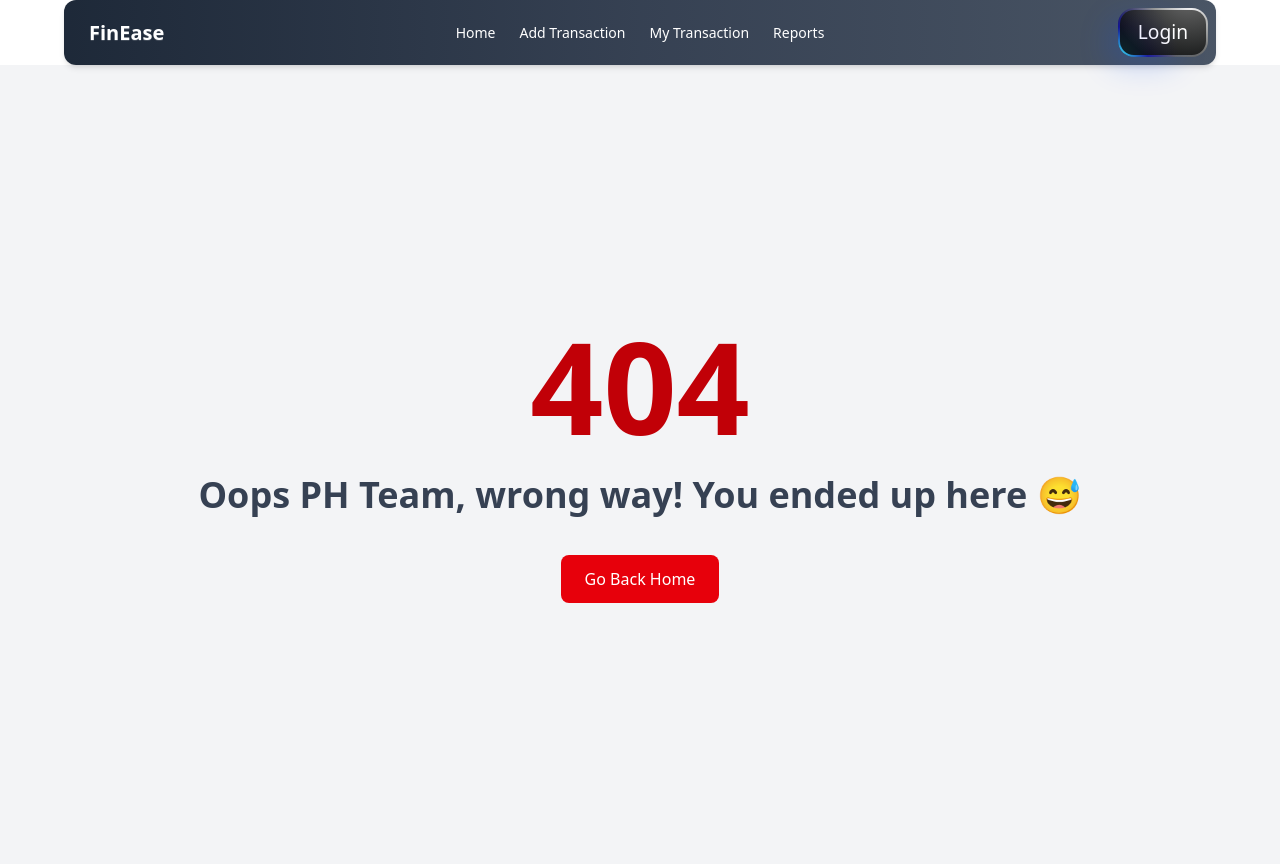
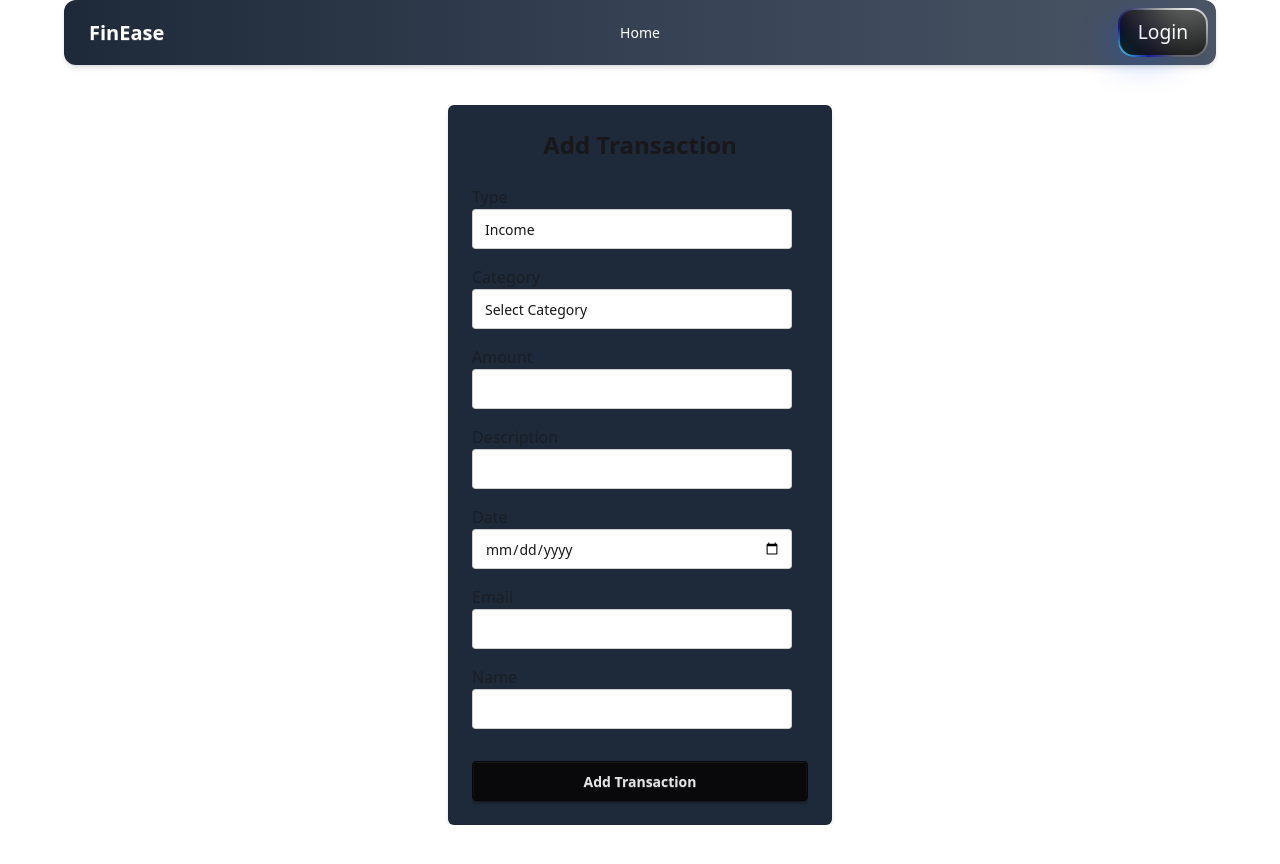
Before and after one commit to Xubaear/Assignment-10-client, a React (Vite) app: page /add-transaction in a window 1280 px wide. Before the commit this address had no page. After the commit the page ends 825 px from the top, so only its background shows below. Built offline with nearby package versions, Linux system fonts and the light colour scheme; no server answers.

Commit message:
added several chnages

```diff
--- a/package.json
+++ b/package.json
@@ -17,6 +17,7 @@
     "react-router": "^7.9.5",
     "recharts": "^3.4.1",
     "sweetalert": "^2.1.2",
+    "sweetalert2": "^11.26.3",
     "tailwindcss": "^4.1.17"
   },
   "devDependencies": {
--- a/src/Components/Home.jsx
+++ b/src/Components/Home.jsx
@@ -1,13 +1,22 @@
-import React from 'react';
+import React, { useEffect } from 'react';
 import Banner from './Banner';
 import Footer from './Footer';
 
+
+
+
 const Home = () => {
+
+    useEffect(() => {
+    document.title = 'Home';
+  }, []);
     return (
         <div>
+            <Banner></Banner>
+            <Footer></Footer>
 
-                <Banner></Banner>
-                <Footer></Footer>
+
+
 
 
         </div>
--- a/src/Components/Navbar.jsx
+++ b/src/Components/Navbar.jsx
@@ -1,50 +1,83 @@
-import React from 'react';
-import { Link } from 'react-router';
+import React, { useContext, useState } from "react";
+import { Link } from "react-router";
+import { AuthContext } from "../Provider/AuthProvider";
 
 const Navbar = () => {
+  const { user, logOut } = useContext(AuthContext); // get user & logout
+  const [dropdownOpen, setDropdownOpen] = useState(false);
 
+  const handleLogout = () => {
+    logOut().catch(err => console.log(err));
+    setDropdownOpen(false);
+  };
 
-    const links = <>
-     <li><a>Home</a></li>
-            <li><a>Add Transaction</a></li>
-            <li><a>My Transaction</a></li>
-            <li><a>Reports</a></li>
+  const links = (
+    <>
+      <Link to="/"><li><a>Home</a></li></Link>
+      {user && <Link to="/add-transaction"><li><a>Add Transaction</a></li></Link>}
+      {user && <Link to="/my-transactions"><li><a>My Transaction</a></li></Link>}
+      {user && <Link to="/reports"><li><a>Reports</a></li></Link>}
     </>
-
-
-
+  );
 
   return (
     <div className="navbar bg-linear-to-r from-gray-800 via-gray-700 to-gray-600 text-white shadow-md max-w-6xl mx-auto rounded-xl">
       <div className="navbar-start">
         <div className="dropdown">
-      <div tabIndex={0} role="button" className="btn btn-ghost lg:hidden">
-        <svg xmlns="http://www.w3.org/2000/svg" className="h-5 w-5" fill="none" viewBox="0 0 24 24" stroke="currentColor"> <path strokeLinecap="round" strokeLinejoin="round" strokeWidth="2" d="M4 6h16M4 12h8m-8 6h16" /> </svg>
+          <div
+            tabIndex={0}
+            role="button"
+            className="btn btn-ghost lg:hidden"
+            onClick={() => setDropdownOpen(!dropdownOpen)}
+          >
+            <svg xmlns="http://www.w3.org/2000/svg" className="h-5 w-5" fill="none" viewBox="0 0 24 24" stroke="currentColor">
+              <path strokeLinecap="round" strokeLinejoin="round" strokeWidth="2" d="M4 6h16M4 12h8m-8 6h16" />
+            </svg>
           </div>
-      <ul
-        tabIndex="-1"
-        className="menu menu-sm dropdown-content bg-base-100 rounded-box z-1 mt-3 w-52 p-2 shadow">
+          {dropdownOpen && (
+            <ul className="menu menu-sm dropdown-content bg-base-100 rounded-box z-10 mt-3 w-52 p-2 shadow">
               {links}
+              {user && (
+                <li className="mt-2 border-t pt-2">
+                  <span className="block px-2 py-1">{user.email}</span>
+                  <button onClick={handleLogout} className="btn btn-error btn-sm w-full mt-1">Logout</button>
+                </li>
+              )}
             </ul>
+          )}
         </div>
 
-    <Link to='/' className="btn btn-ghost text-xl">FinEase</Link>
+        <Link to="/" className="btn btn-ghost text-xl">FinEase</Link>
       </div>
+
       <div className="navbar-center hidden lg:flex">
         <ul className="menu menu-horizontal px-1">
           {links}
         </ul>
       </div>
+
       <div className="navbar-end">
-    <a>
-    <button class="button ">
-  <div class="blob1"></div>
-  <div class="blob2"></div>
-  <div class="inner">Login</div>
-</button></a>
+        {!user ? (
+          <Link to="/login">
+            <button className="button">
+              <div className="blob1"></div>
+              <div className="blob2"></div>
+              <div className="inner">Login</div>
+            </button>
+          </Link>
+        ) : (
+          <div className="relative">
+            <button onClick={() => setDropdownOpen(!dropdownOpen)} className="btn btn-ghost">
+              {user.email}
+            </button>
+            {dropdownOpen && (
+              <div className="absolute right-0 mt-2 w-40 bg-base-100 rounded shadow-lg p-2">
+                <button onClick={handleLogout} className="btn btn-error w-full">Logout</button>
               </div>
-
-
+            )}
+          </div>
+        )}
+      </div>
     </div>
   );
 };
--- a/src/Page/AddTransaction.jsx
+++ b/src/Page/AddTransaction.jsx
@@ -1,60 +1,143 @@
-import { useEffect, useState } from "react";
-import Swal from "sweetalert2";
+import React, { useState, useContext, useEffect } from 'react';
+import { AuthContext } from '../Provider/AuthProvider';
 
 const AddTransaction = () => {
-  useEffect(()=>{
-      document.title= 'Add Transaction'
-    })
-  const [formData, setFormData] = useState({
-    type: "income",
-    category: "",
-    amount: "",
-    description: "",
-    date: "",
-    email: "user@gmail.com",
-    name: "Hero"
-  });
 
-  const handleChange = (e) => {
-    setFormData({ ...formData, [e.target.name]: e.target.value });
-  };
+  const { user } = useContext(AuthContext);
+
+
+  const [type, setType] = useState('income');
+  const [category, setCategory] = useState('');
+  const [amount, setAmount] = useState('');
+  const [description, setDescription] = useState('');
+  const [date, setDate] = useState('');
+
 
   const handleSubmit = async (e) => {
     e.preventDefault();
-    const res = await fetch("http://localhost:5173//add-transaction", {
-      method: "POST",
-      headers: { "Content-Type": "application/json" },
-      body: JSON.stringify(formData),
-    });
-    if (res.ok) {
-      Swal.fire("Success!", "Transaction added successfully!", "success");
-      setFormData({ ...formData, amount: "", description: "", date: "" });
+
+
+    const transactionData = {
+      type,
+      category,
+      amount: parseFloat(amount),
+      description,
+      date: new Date(date),
+      email: user?.email,
+      name: user?.displayName,
+    };
+
+    try {
+
+
+      const res = await fetch('http://localhost:3000/add-transaction', {
+        method: 'POST',
+        headers: { 'Content-Type': 'application/json' },
+        body: JSON.stringify(transactionData),
+      });
+
+      const data = await res.json();
+
+      if (data.insertedId) {
+        alert('Transaction added successfully!');
+        setType('income');
+        setCategory('');
+        setAmount('');
+        setDescription('');
+        setDate('');
+      }
+    } catch (err) {
+      console.error(err);
+      alert('Failed to add transaction!');
     }
   };
 
+  useEffect(() => {
+    document.title = 'Add Transaction';
+  }, []);
+
   return (
-    <div className="max-w-md mx-auto mt-10 bg-base-200 p-6 rounded-xl shadow">
-      <h2 className="text-2xl font-bold mb-4 text-center">Add Transaction</h2>
-      <form onSubmit={handleSubmit} className="space-y-4">
+    <div className="max-w-sm mx-auto mt-10 p-6 bg-gray-800 shadow-md rounded-md">
+      <h2 className="text-2xl font-bold mb-6 text-center">Add Transaction</h2>
+      <form onSubmit={handleSubmit}>
 
-        <select name="type" value={formData.type} onChange={handleChange} className="select select-bordered w-full">
+        <label className="label">Type</label> <br />
+        <select
+          className="input mb-4"
+          value={type}
+          onChange={(e) => setType(e.target.value)}
+        >
           <option value="income">Income</option>
           <option value="expense">Expense</option>
         </select>
+<br />
 
-        <select name="category" value={formData.category} onChange={handleChange} className="select select-bordered w-full">
+        <label className="label">Category</label>
+      <br />
+        <select
+          className="input mb-4"
+          value={category}
+          onChange={(e) => setCategory(e.target.value)}
+          required
+        >
           <option value="">Select Category</option>
-          <option value="salary">Salary</option>
           <option value="home">Home</option>
           <option value="food">Food</option>
-          <option value="others">Others</option>
+          <option value="salary">Salary</option>
+          <option value="other">Other</option>
         </select>
 
-        <input type="number" name="amount" placeholder="Amount" value={formData.amount} onChange={handleChange} className="input input-bordered w-full" required />
-        <input type="text" name="description" placeholder="Description" value={formData.description} onChange={handleChange} className="input input-bordered w-full" />
-        <input type="date" name="date" value={formData.date} onChange={handleChange} className="input input-bordered w-full" required />
+   <br />
+        <label className="label">Amount</label>
+        <br />
+        <input
+          type="number"
+          className="input mb-4"
+          value={amount}
+          onChange={(e) => setAmount(e.target.value)}
+          required
+        />
 
-        <button type="submit" className="btn btn-primary w-full">Add Transaction</button>
+
+        <label className="label">Description</label>
+        <input
+          type="text"
+          className="input mb-4"
+          value={description}
+          onChange={(e) => setDescription(e.target.value)}
+        />
+<br />
+
+        <label className="label">Date</label> <br />
+        <input
+          type="date"
+          className="input mb-4"
+          value={date}
+          onChange={(e) => setDate(e.target.value)}
+          required
+        />
+
+       <br />
+        <label className="label">Email</label><br />
+        <input
+          type="text"
+          className="input mb-4"
+          value={user?.email || ''}
+          readOnly
+        />
+
+      <br />
+        <label className="label">Name</label> <br />
+        <input
+          type="text"
+          className="input mb-4"
+          value={user?.displayName || ''}
+          readOnly
+        />
+
+        <button type="submit" className="btn btn-neutral w-full mt-4">
+          Add Transaction
+        </button>
       </form>
     </div>
   );
--- a/src/Page/Login.jsx
+++ b/src/Page/Login.jsx
@@ -1,100 +1,71 @@
 import React, { useContext, useEffect, useRef } from 'react';
 import { Link, useLocation, useNavigate } from 'react-router';
 import { AuthContext } from '../Provider/AuthProvider';
-import { getAuth, sendPasswordResetEmail } from 'firebase/auth';
-import app from '../Firebase/firebase.config';
-
 
 const Login = () => {
 
-  useEffect(()=>{
-  document.title= ''
-},[])
 
-  const {signIn, signInWithGoogle}= useContext(AuthContext)
-
-  const emailRef= useRef()
+  useEffect(() => {
+    document.title = 'Login';
+  }, []);
 
 
-
-   const handleForgetPassword= ()=>{
-
-const auth = getAuth(app);
-const email = emailRef.current.value
-navigate('/forgetpassword', { state: { email } });
-console.log('vule gesi', email)
+  const { signIn, signInWithGoogle } = useContext(AuthContext);
 
 
-sendPasswordResetEmail(auth, email)
-.then(()=>{
-  alert('Please check your email')
-})
-.catch()
-}
-  const navigate= useNavigate()
-  const location= useLocation()
+  const emailRef = useRef();
 
 
-  const handleLogin =(e)=>{
-e.preventDefault()
+  const navigate = useNavigate();
+  const location = useLocation();
 
 
-const form = e.target
-const email =form.email.value
-const password = form.password.value
+  const handleLogin = (e) => {
+    e.preventDefault();
+    const form = e.target;
+    const email = form.email.value;
+    const password = form.password.value;
+
+    signIn(email, password)
+      .then(res => {
+        const user = res.user;
+        console.log(user);
+
+        const from = location.state?.from?.pathname || '/';
+        navigate(from, { replace: true });
+      })
+      .catch(error => {
+        alert(error.message);
+      });
+  };
 
 
+  const handleGoogleSignIn = () => {
+    signInWithGoogle()
+      .then(result => {
+        console.log(result.user);
+        const from = location.state?.from?.pathname || '/';
+        navigate(from, { replace: true });
+      })
+      .catch(error => {
+        console.log(error);
+      });
+  };
 
-
-signIn(email, password)
-.then(res=>{
-  const user= res.user
-  console.log(user)
-
-const from = location.state?.from?.pathname || ''
-
-
-const card= location.state?.card
-
-
-navigate(from, {replace: true, state: card ? {card}: {}})
-
-})
-.catch((error)=>{
-  const errorCode= error.code
-  const errorMessage= error.message
-alert(errorCode,errorMessage)
-})
-
-
-
-
-  }
-
-  const handleGoogleSignIn= ()=>{
-signInWithGoogle()
-.then(result=>{
-  console.log(result.user)
-  navigate(location?.state || '/')
-})
-.catch(error=>{
-  console.log(error)
-})
-  }
-    return (
+  return (
         <div className="hero bg-base-200 min-h-screen">
   <div className="hero-content flex-col lg:flex-row-reverse">
     <div className="text-center lg:text-left">
 
 
     </div>
-    <div className="card bg-base-100 w-full max-w-sm shrink-0 shadow-2xl">
+    <div className="card bg-base-100 w-full max-w-sm shrink-0 shadow-2xl -mt-100">
       <div className="card-body">
-        <h1 className="text-5xl font-bold">Login now!</h1>
+        <h1 className="text-5xl font-bold ">Login now!</h1>
         <form onSubmit={handleLogin}>
           <fieldset className="fieldset">
             {/* Email */}
-          <label className="label">Email</label>
+          <label className="label mt-10">Email</label>
           <input name='email' type="email" className="input"
           ref={emailRef}
           placeholder="Email" />
@@ -102,7 +73,7 @@ signInWithGoogle()
           {/* Password */}
           <label className="label">Password</label>
           <input name='password' type="password" className="input" placeholder="Password" />
-           <a onClick={handleForgetPassword} className="link link-hover">Forgot password?</a>
+
           <button type='submit' className="btn btn-neutral mt-4">Login</button>
           <p className='text-center'>-------Or login with-------</p>
 
@@ -118,7 +89,7 @@ signInWithGoogle()
     </div>
   </div>
 </div>
-    );
+  );
 };
 
 export default Login;
--- a/src/Page/MyTransaction.jsx
+++ b/src/Page/MyTransaction.jsx
@@ -1,18 +1,20 @@
-import { useEffect, useState } from "react";
+import React, { useEffect, useState, useContext } from "react";
 import Swal from "sweetalert2";
+import PrivateRoute from "../Provider/PrivateRoute";
+import { AuthContext } from "../Provider/AuthProvider";
 
-const MyTransactions = () => {
-    useEffect(()=>{
-      document.title= 'My Transaction'
-    })
+const MyTransaction = () => {
+  const { user } = useContext(AuthContext);
   const [transactions, setTransactions] = useState([]);
-  const userEmail = "user@gmail.com"; // logged-in user
 
   useEffect(() => {
-    fetch(`http://localhost:5173//my-transactions?email=${userEmail}`)
+    document.title = "My Transactions";
+    if (user?.email) {
+      fetch(`http://localhost:5173/my-transactions?email=${user.email}`)
         .then(res => res.json())
         .then(data => setTransactions(data));
-  }, []);
+    }
+  }, [user]);
 
   const handleDelete = async (id) => {
     const confirm = await Swal.fire({
@@ -29,7 +31,11 @@ const MyTransactions = () => {
     }
   };
 
+  const handleUpdate = (id) => window.location.href = `/transaction/update/${id}`;
+  const handleView = (id) => window.location.href = `/transaction/${id}`;
+
   return (
+    <PrivateRoute>
       <div className="max-w-5xl mx-auto mt-10">
         <h2 className="text-3xl font-bold mb-6 text-center">My Transactions</h2>
         <div className="grid md:grid-cols-2 lg:grid-cols-3 gap-6">
@@ -40,13 +46,16 @@ const MyTransactions = () => {
               <p>Amount: {t.amount} Tk</p>
               <p>Date: {new Date(t.date).toLocaleDateString()}</p>
               <div className="flex gap-3 mt-3">
+                <button onClick={() => handleUpdate(t._id)} className="btn btn-warning btn-sm">Update</button>
                 <button onClick={() => handleDelete(t._id)} className="btn btn-error btn-sm">Delete</button>
+                <button onClick={() => handleView(t._id)} className="btn btn-info btn-sm">View Details</button>
               </div>
             </div>
           ))}
         </div>
       </div>
+    </PrivateRoute>
   );
 };
 
-export default MyTransactions;
+export default MyTransaction;
--- a/src/Page/Reports.jsx
+++ b/src/Page/Reports.jsx
@@ -4,6 +4,11 @@ import { PieChart, Pie, Cell, Tooltip, Legend } from "recharts";
 const COLORS = ["#0088FE", "#00C49F", "#FFBB28", "#FF8042"];
 
 const Reports = () => {
+
+  useEffect(() => {
+    document.title = 'Reports';
+  }, []);
+
   const [report, setReport] = useState([]);
 
   useEffect(() => {
--- a/src/main.jsx
+++ b/src/main.jsx
@@ -4,12 +4,15 @@ import './index.css'
 import App from './App.jsx'
 import router from './Routes/Routes.jsx'
 import { RouterProvider } from "react-router/dom";
+import AuthProvider from './Provider/AuthProvider.jsx'
 
 
 
 
 createRoot(document.getElementById('root')).render(
   <StrictMode>
-   <RouterProvider router={router} />
+   <AuthProvider>
+    <RouterProvider router={router} />
+   </AuthProvider>
   </StrictMode>,
 )
```
Also changed, not shown: src/Layout/HomeLayout.jsx (+7 -2 lines), src/Provider/AuthProvider.jsx (+51 -49 lines), src/Provider/PrivateRoute.jsx (+24 -15 lines), src/Routes/Routes.jsx (+17 -1 lines), 1 other file (tests, documents, lock files or other folders). Lines whose indentation alone changed are shown as unchanged.
